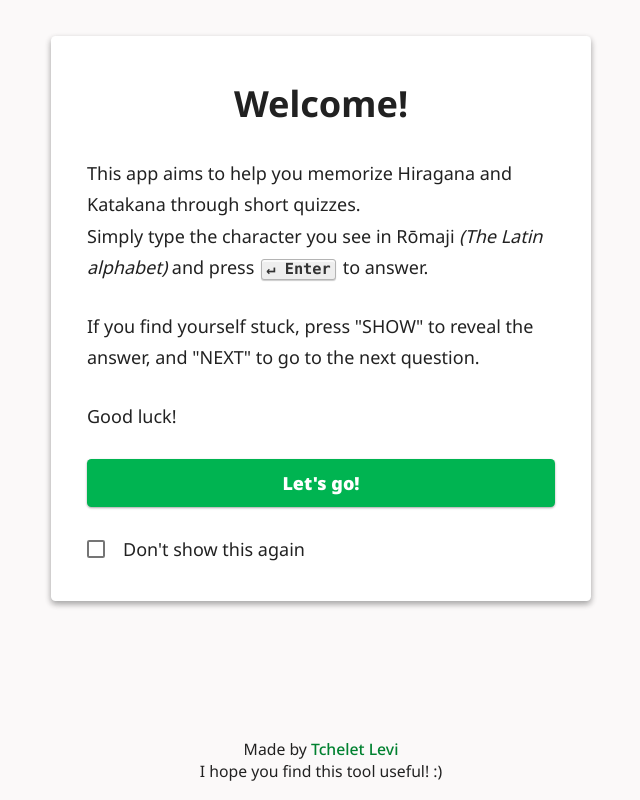
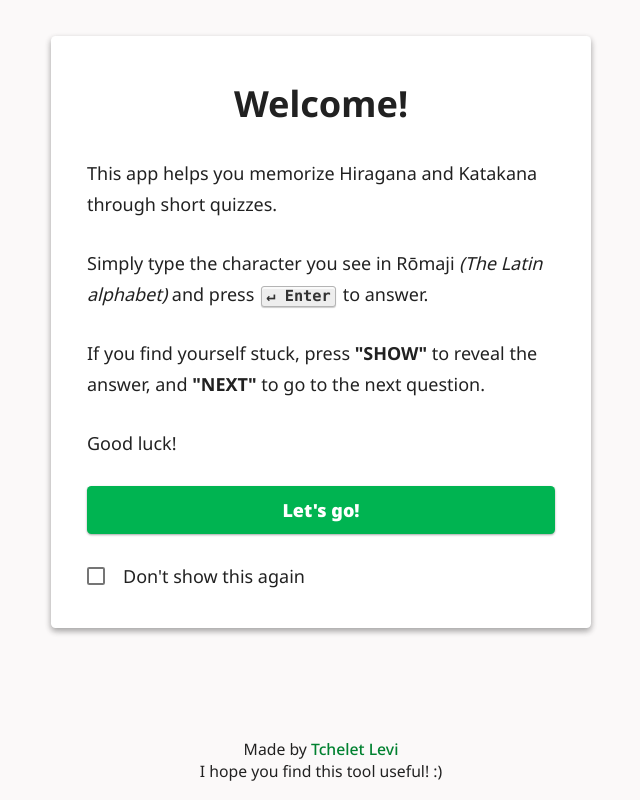
Before and after one commit to Tchelet-Levi/kana_renshu, a Svelte app: page / in a window 1280 px wide. Shown: the whole page, without its empty margins (319-959 px from the left). Built offline with nearby package versions, Linux system fonts and the light colour scheme.

Commit message:
changed welcome text

```diff
--- a/src/main_page/QuizBox.svelte
+++ b/src/main_page/QuizBox.svelte
@@ -73,14 +73,14 @@
   {#if showWelcomeScreen}
     <div class="welcome-container">
       <h1>Welcome!</h1>
+      <p>This app helps you memorize Hiragana and Katakana through short quizzes.</p>
       <p>
-        This app aims to help you memorize Hiragana and Katakana through short quizzes.<br />
         Simply type the character you see in Rōmaji <em>(The Latin alphabet)</em> and press
         <kbd>{osSpecificEnter()}</kbd> to answer.
       </p>
       <p>
-        If you find yourself stuck, press "SHOW" to reveal the answer, and "NEXT" to go to the next
-        question.
+        If you find yourself stuck, press <strong>"SHOW"</strong> to reveal the answer, and
+        <strong>"NEXT"</strong> to go to the next question.
       </p>
       <p class="gl">Good luck!</p>
 
```
